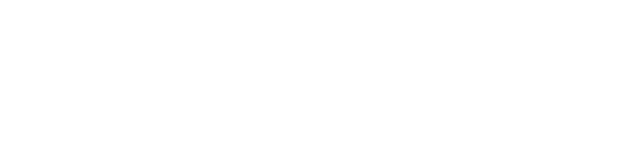
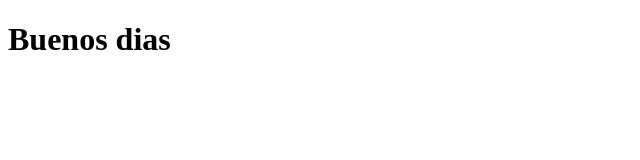
Before and after one commit to Iryna-smart/Memory, a plain HTML site: page index.html in a window 1280 px wide. Shown: the whole page, without its empty margins (0-640 px from the left). Drawn offline with Linux system fonts and the light colour scheme.

Commit message:
заголовок

```diff
--- a/index.html
+++ b/index.html
@@ -6,5 +6,8 @@
     <meta name="viewport" content="width=device-width, initial-scale=1.0" />
     <title>Document</title>
   </head>
+  <header>
+    <h1>Buenos dias</h1>
+  </header>
   <body></body>
 </html>
```
